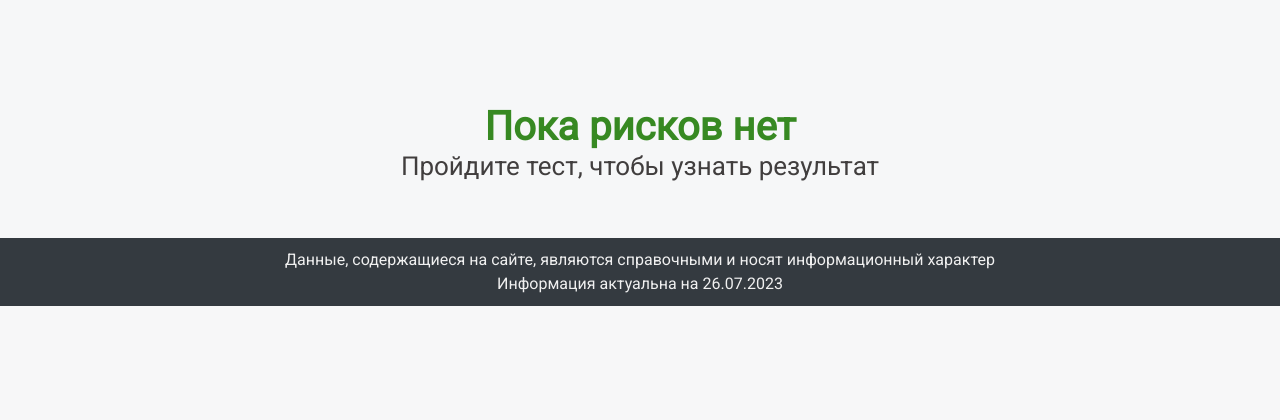
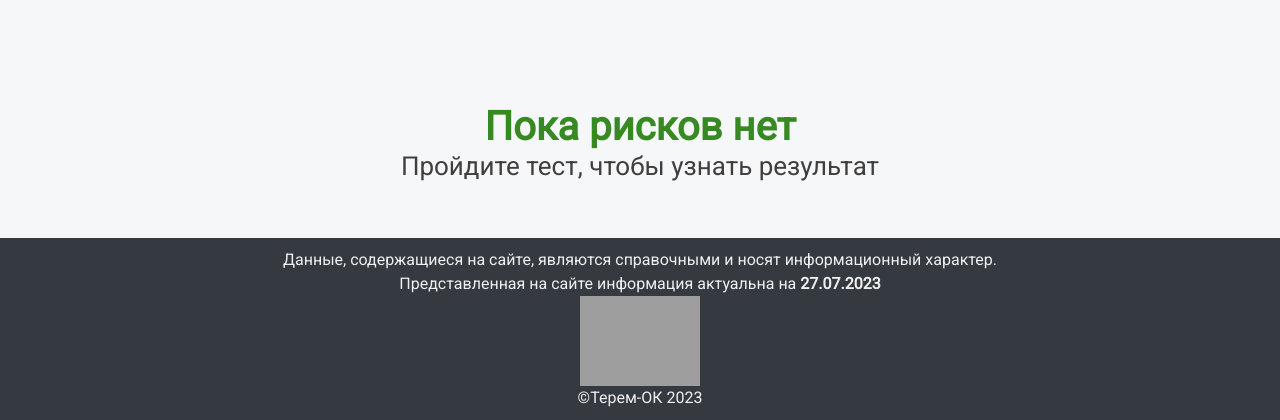
Before and after one commit to KateShustova/K_plus, a Django app: page / in a window 1280 px wide. Shown: the part 2213-2633 px from the top of the page. Before the commit the page ends 2519 px from the top, so only its background shows below. Run offline with Django 4.2, Linux system fonts and the light colour scheme; some libraries are stand-ins or nearby versions; grey boxes are pictures that could not be loaded.

Commit message:
fix: update footer and risk message header

```diff
--- a/consultant/project/templates/index.html
+++ b/consultant/project/templates/index.html
@@ -569,11 +569,15 @@
             <h1 id="high_risk_message_header" class="text-center"  style="padding-top: 80px; margin-top: -10px; margin-bottom: 80px; width: 80%; margin:0 auto; display:none;">
                <strong>Уровень риска:</strong>
                <strong style="color:#800000">высокий</strong>
+               <br>
+               <p style="color:#413E3E;font-size: 65%;">Сделку заключать нельзя</p>
             </h1>
 
             <h1 id="low_risk_message_header" class="text-center"  style="padding-top: 80px; margin-top: -10px; margin-bottom: 80px; width: 80%; margin:0 auto; display:none;">
                <strong>Уровень риска:</strong>
                <strong style="color:#C88F22">средний</strong>
+               <br>
+               <p style="color:#413E3E;font-size: 65%;">Cделку можно заключить, но возможны неблагоприятные последствия</p>
 
             </h1>
 
@@ -683,9 +687,14 @@
       </style>
 
       <footer class="footer">
-         <span>Данные, содержащиеся на сайте, являются справочными и носят информационный характер</span>
+         <span>Данные, содержащиеся на сайте, являются справочными и носят информационный характер.</span>
          <br>
-         <span>Информация актуальна на 26.07.2023</span>
+         <span>Представленная на сайте информация актуальна на <strong>27.07.2023</strong></span>
+         <br>
+         <img style="width: 120px;align-self: center;" src="{% static 'img/лого.svg' %}">
+         <br>
+         <span>©Терем-ОК 2023</span>
+
       </footer>
    </body>
 </html>
```
